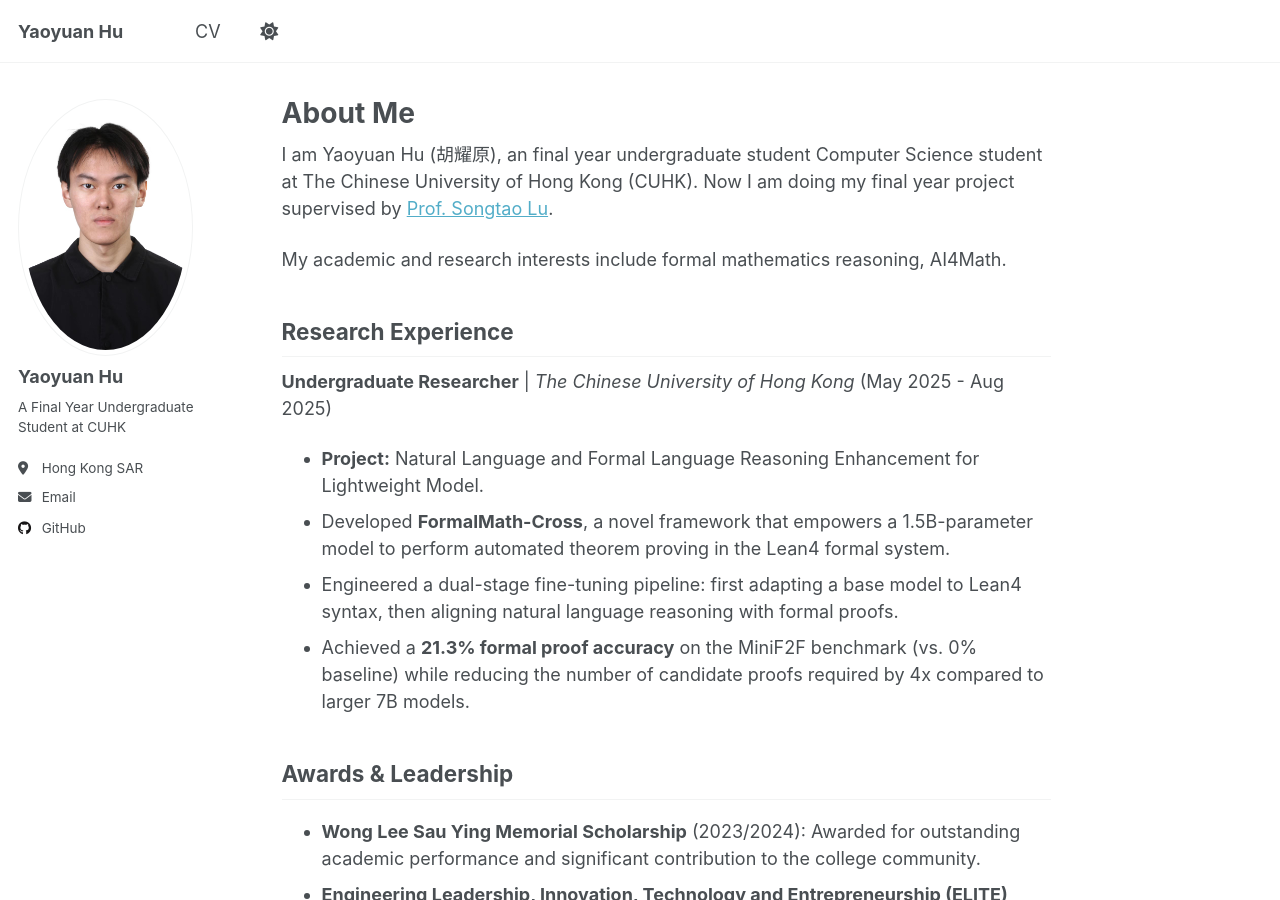
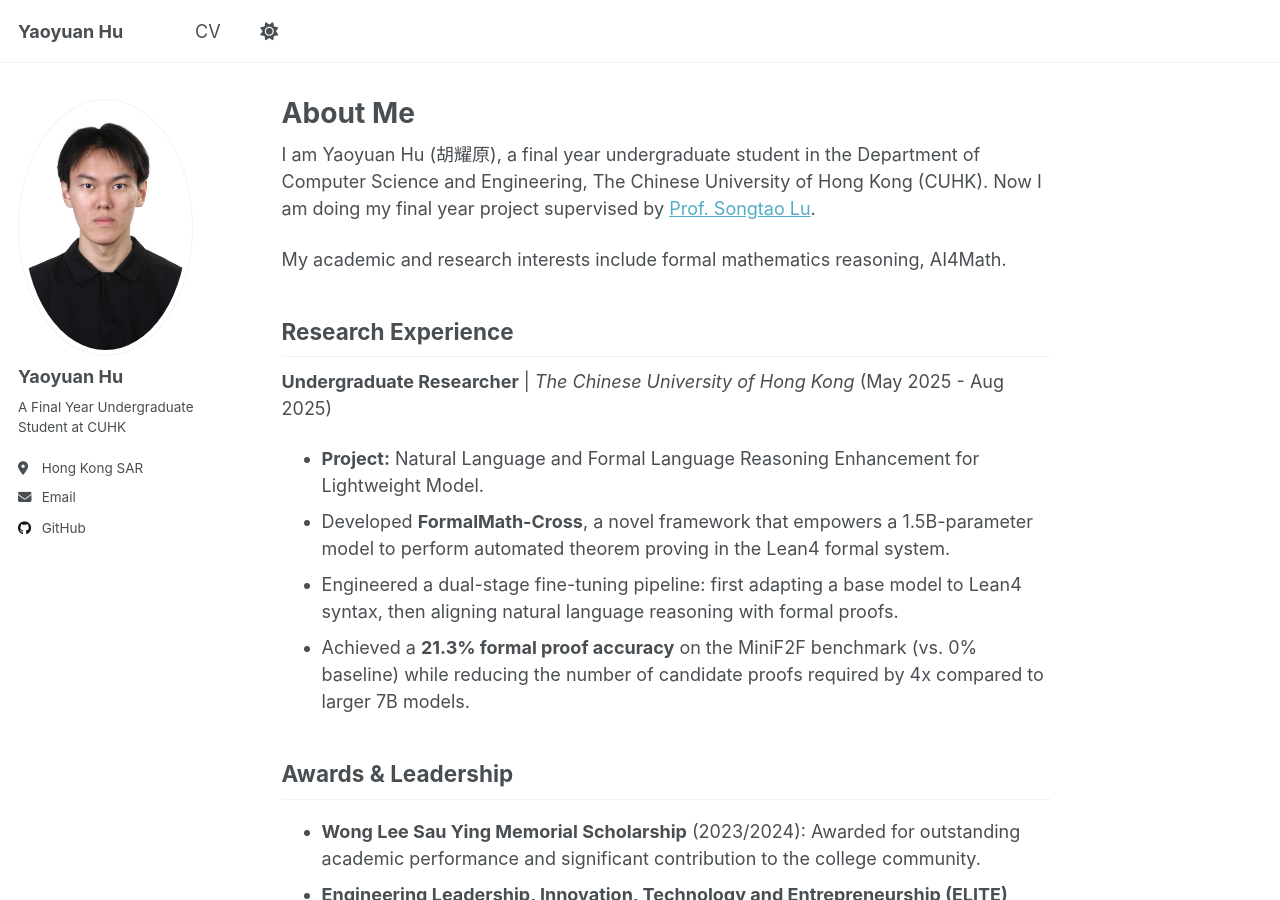
Before and after one commit to yaoyuan-hyy/yaoyuan-hyy.github.io, a Jekyll site: the page built from _pages/about.md, in a window 1280 px wide and 900 px high. Built offline with Jekyll 4.4.1, drawn with Linux system fonts in a browser that asks for light colours; a script that is not in the unit is left out.

Commit message:
modify the briefing

```diff
--- a/_pages/about.md
+++ b/_pages/about.md
@@ -7,7 +7,7 @@ redirect_from:
   - /about.html
 ---
 
-I am Yaoyuan Hu (胡耀原), an final year undergraduate student Computer Science student at The Chinese University of Hong Kong (CUHK). Now I am doing my final year project supervised by [Prof. Songtao Lu](https://songtaogithub.github.io/).
+I am Yaoyuan Hu (胡耀原), a final year undergraduate student in the Department of Computer Science and Engineering, The Chinese University of Hong Kong (CUHK). Now I am doing my final year project supervised by [Prof. Songtao Lu](https://songtaogithub.github.io/).
 
 My academic and research interests include formal mathematics reasoning, AI4Math.
 
```
